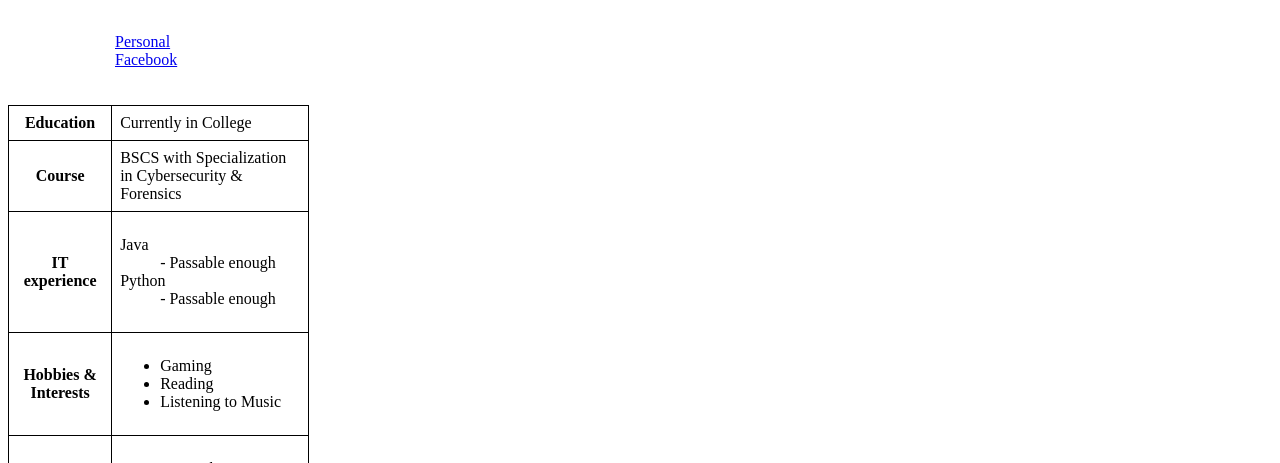
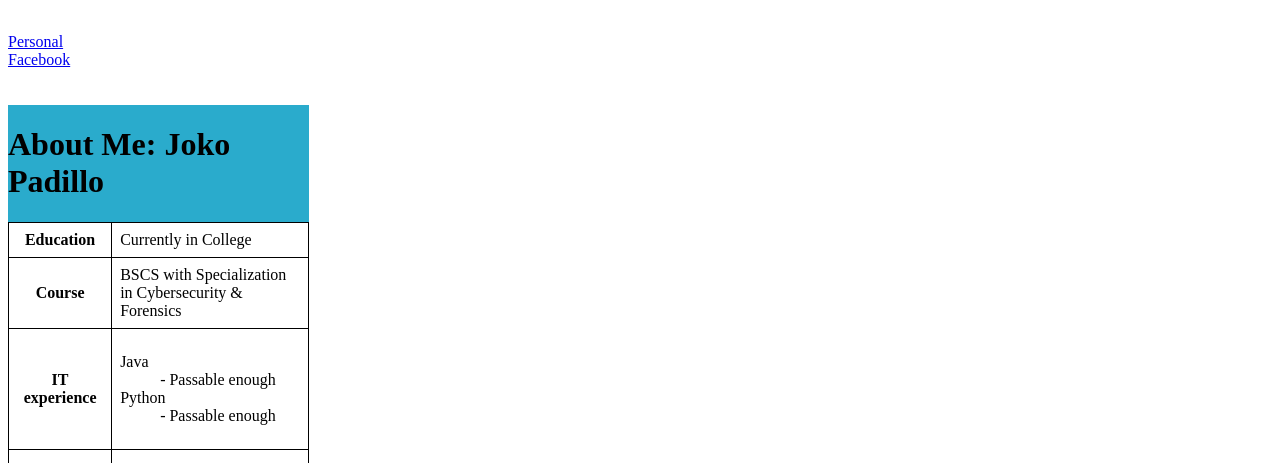
Before and after one commit to JokoPadillo/webprog-CF251-html-lessons, a plain HTML site: page introduction/index.html in a window 1280 px wide. Shown: the part 637-1100 px from the top of the page. Drawn offline with Linux system fonts and the light colour scheme.

Commit message:
Changed something

```diff
--- a/introduction/css/css-grid.css
+++ b/introduction/css/css-grid.css
@@ -61,9 +61,9 @@ th,td {
   grid-row: 3;
 }
 
-  .Gallery{
+.Gallery{
     grid-column: col-start 4 / span 9;
-  }
+}
 
 /*.container div {
   background-color: #f1f1f1;
--- a/introduction/index.html
+++ b/introduction/index.html
@@ -26,6 +26,7 @@
 <div class="container">
 <div class="grid-container">
 <div class="AboutMe">
+<h1>About Me: Joko Padillo</h1>
 <table>
   <tr>
     <th>Education</th>
@@ -67,16 +68,15 @@
     </td>
   </tr>
 </table>
-<br>
 </div>
-<br>
+
 <div class="Gallery">
 <h1>Picture Gallery</h1>
 <p>
 <img src="https://i.redd.it/ytuu8rdww62a1.png" alt="Bouncing Anime Girl" width="300" height="300">
 </p>
 </div>
-<br>
+
 <p>
 <a href="https://www.facebook.com/joko.padillo">Personal Facebook</a>
 </p>
```
